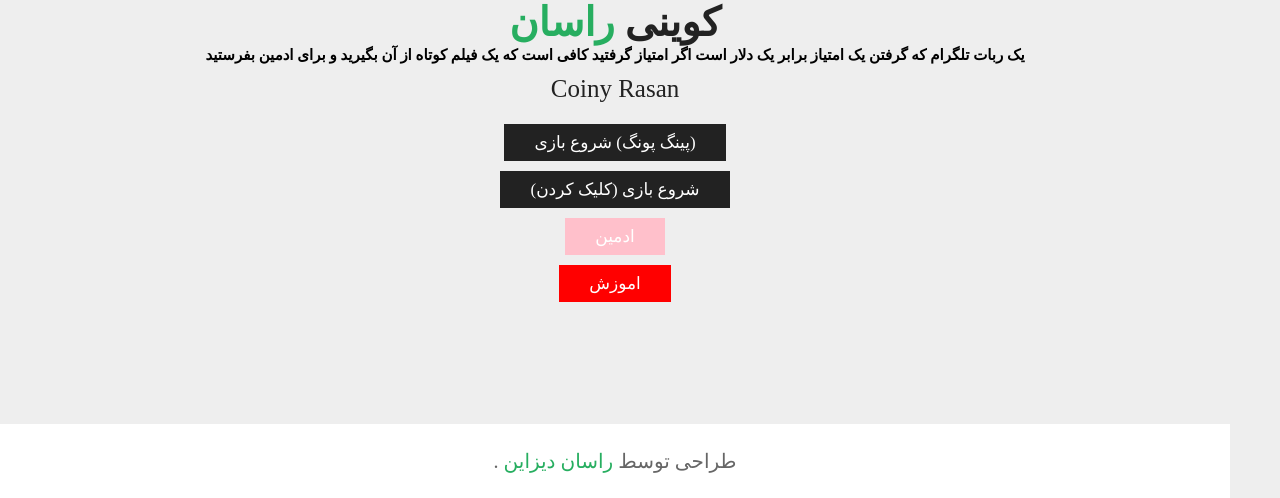
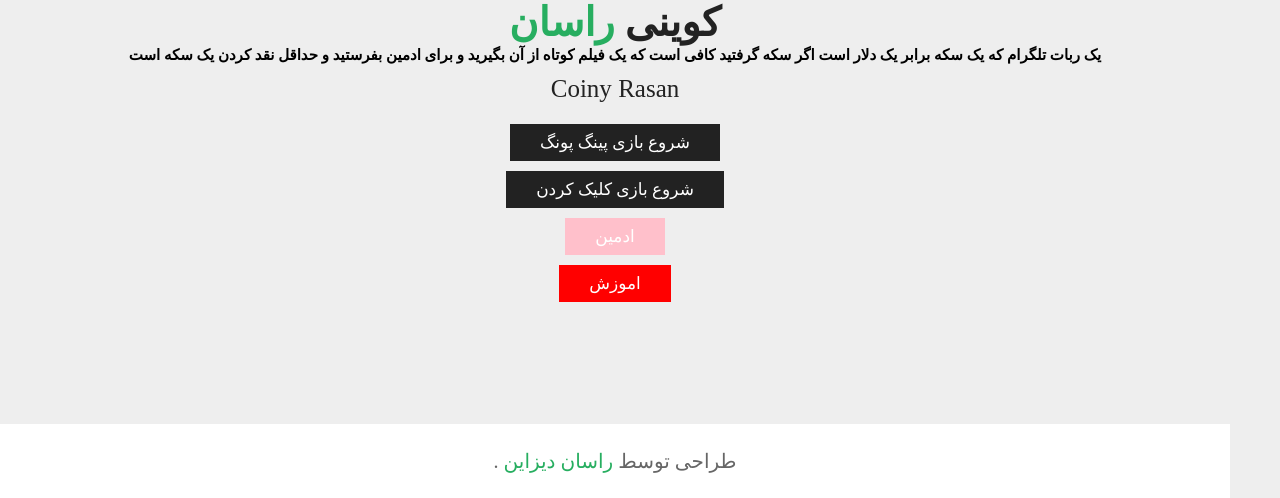
Before and after one commit to rsd-rasansoltani/game, a plain HTML site: page index.html in a window 1280 px wide. Shown: the part 376-874 px from the top of the page. Drawn offline with nearby package versions, Linux system fonts and the light colour scheme; a script that the page names is missing; a web font is replaced by a local one.

Commit message:
Update index.html

```diff
--- a/index.html
+++ b/index.html
@@ -43,11 +43,11 @@
     <div class="content">
         <img class="tilt" src="logo.PNG" alt="">
         <h3>کوینی   <span>راسان</span> </h3>
-        <h2> یک ربات تلگرام که گرفتن یک امتیاز برابر یک دلار است اگر امتیاز گرفتید کافی است که یک فیلم کوتاه از آن بگیرید و برای ادمین بفرستید </h2>
+        <h2> یک ربات تلگرام که یک سکه برابر یک دلار است اگر سکه  گرفتید کافی است که یک فیلم کوتاه از آن بگیرید و برای ادمین بفرستید و حداقل نقد کردن یک سکه است </h2>
         <p> coiny <span class="typing-text"> rasan</span> </p>
-        <a href="html.html" class="btn">(پینگ پونگ) شروع بازی</a>
+        <a href="html.html" class="btn"> شروع بازی پینگ پونگ</a>
         <br>
-        <a href="not.html" class="btn"> شروع بازی (کلیک کردن)</a>
+        <a href="not.html" class="btn"> شروع بازی کلیک کردن</a>
         <br>
         <a href="https://t.me/RasanDesign" class="btn"  style="background-color: pink;">ادمین</a>
         <br>
```
